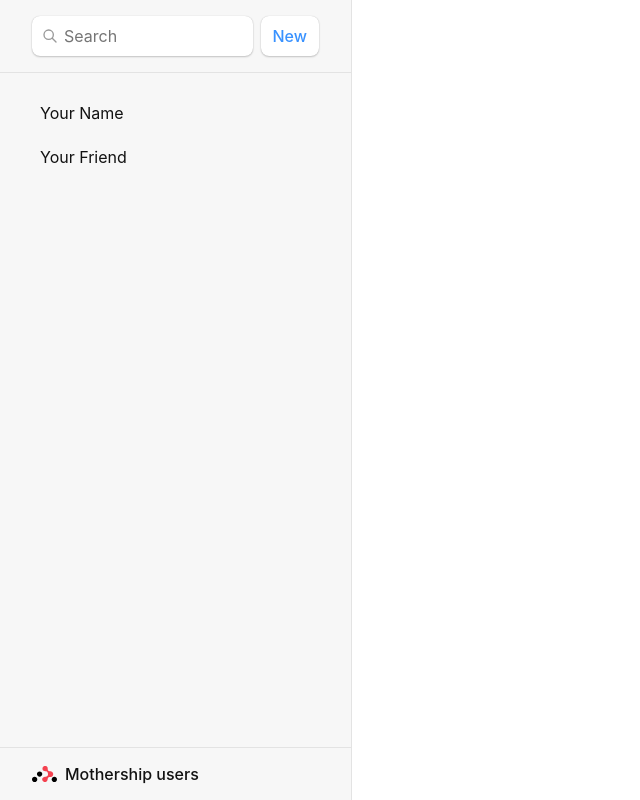
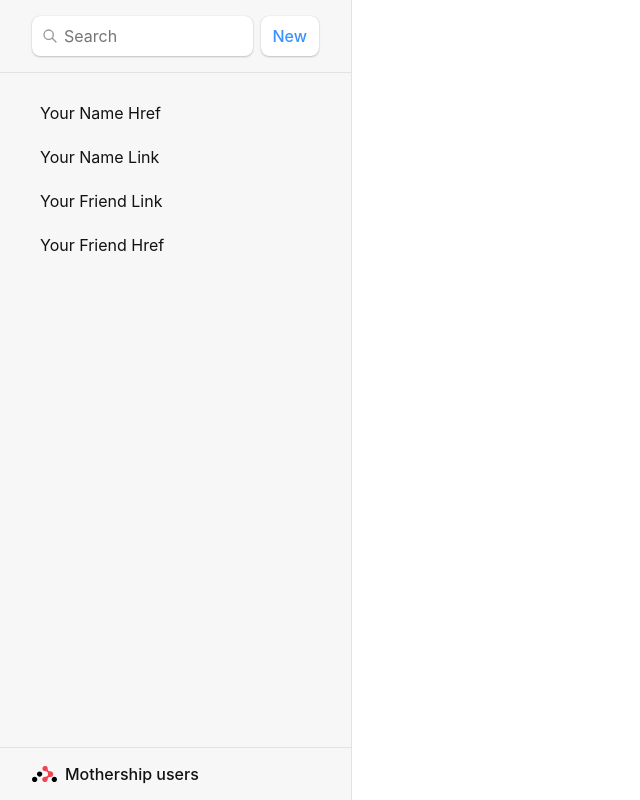
Before and after one commit to xdave777/mothership-rr, a React (Vite) app: page / in a window 1280 px wide. Shown: the whole page, without its empty margins (0-640 px from the left). Built offline with nearby package versions, Linux system fonts and the light colour scheme.

Commit message:
Add client side routing links with Link

```diff
--- a/src/routes/root.jsx
+++ b/src/routes/root.jsx
@@ -1,4 +1,4 @@
-import { Outlet } from "react-router-dom";
+import { Outlet, Link } from "react-router-dom";
 
 export default function Root() {
     return (
@@ -29,19 +29,24 @@ export default function Root() {
             </form>
           </div>
           <nav>
-            <ul>
+              <ul>
               <li>
-                <a href={`/contacts/1`}>Your Name</a>
+              <a href={`/contacts/1`}>Your Name Href</a>
               </li>
               <li>
-                <a href={`/contacts/2`}>Your Friend</a>
+                <Link to={`contacts/1`}>Your Name Link</Link>
+              </li>
+              <li>
+                <Link to={`contacts/2`}>Your Friend Link</Link>
+              </li>
+              <li>
+              <a href={`/contacts/2`}>Your Friend Href</a>
               </li>
             </ul>
           </nav>
         </div>
             <div id="detail">
             < Outlet />
-
         </div>
       </>
     );
```
